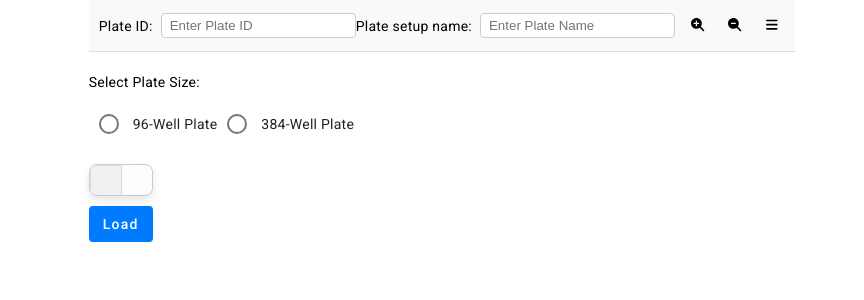
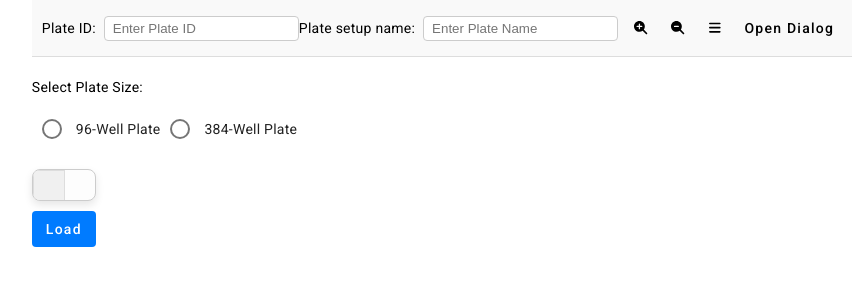
Before and after one commit to Rosu-Andrei/Plate-Selection-POC, an Angular app: page /#/plate in a window 1280 px wide. Shown: the top 300 px of the page, without its empty margins (198-1062 px from the left). Built offline with nearby package versions, Linux system fonts and the light colour scheme.

Commit message:
tab-angular-BrowserView: added the creation of dialog via the Plate component to be possible as well.

```diff
--- a/main.js
+++ b/main.js
@@ -137,7 +137,7 @@ function setupIpcHandlers() {
     }*/
   });
 
-  ipcMain.on('open-dialog', () => {
+  /*ipcMain.on('open-dialog', () => {
     if (mainWindow && mainWindow.getBrowserView()) {
       mainWindow.setBrowserView(null);
     }
@@ -151,7 +151,7 @@ function setupIpcHandlers() {
         mainWindow.setBrowserView(entry.webView);
       }
     }
-  });
+  });*/
 
 }
 
--- a/src/app/multi-well-plate/multi-well-plate.component.html
+++ b/src/app/multi-well-plate/multi-well-plate.component.html
@@ -18,6 +18,9 @@
     <!-- Toggle Side Menu Button -->
     <button class="icon-btn" (click)="toggleMenu()">
       <fa-icon [icon]="faBars"></fa-icon>
+    </button>
+    <button class="icon-btn" mat-button (click)="openDialog(); $event.stopPropagation()">
+      Open Dialog
     </button>
   </div>
 </div>
--- a/src/app/multi-well-plate/multi-well-plate.component.ts
+++ b/src/app/multi-well-plate/multi-well-plate.component.ts
@@ -5,6 +5,8 @@ import {PlateService} from '../services/plate.service';
 import {WellSelectionService} from '../services/well-selection.service';
 import {ActivatedRoute} from "@angular/router";
 import {Subscription} from "rxjs";
+import {MatDialog} from "@angular/material/dialog";
+import {SelectDialogComponent} from "../select-dialog/select-dialog.component";
 
 @Component({
   selector: 'app-multi-well-plate',
@@ -33,7 +35,8 @@ export class MultiWellPlateComponent implements OnInit {
   constructor(
     public plateService: PlateService,
     public selectionService: WellSelectionService,
-    private route: ActivatedRoute
+    private route: ActivatedRoute,
+    private dialog: MatDialog
   ) {
   }
 
@@ -234,4 +237,8 @@ export class MultiWellPlateComponent implements OnInit {
       well.sampleRole = newSampleRole;
     });
   }
+
+  openDialog() {
+    const dialogRef = this.dialog.open(SelectDialogComponent);
+  }
 }
```
